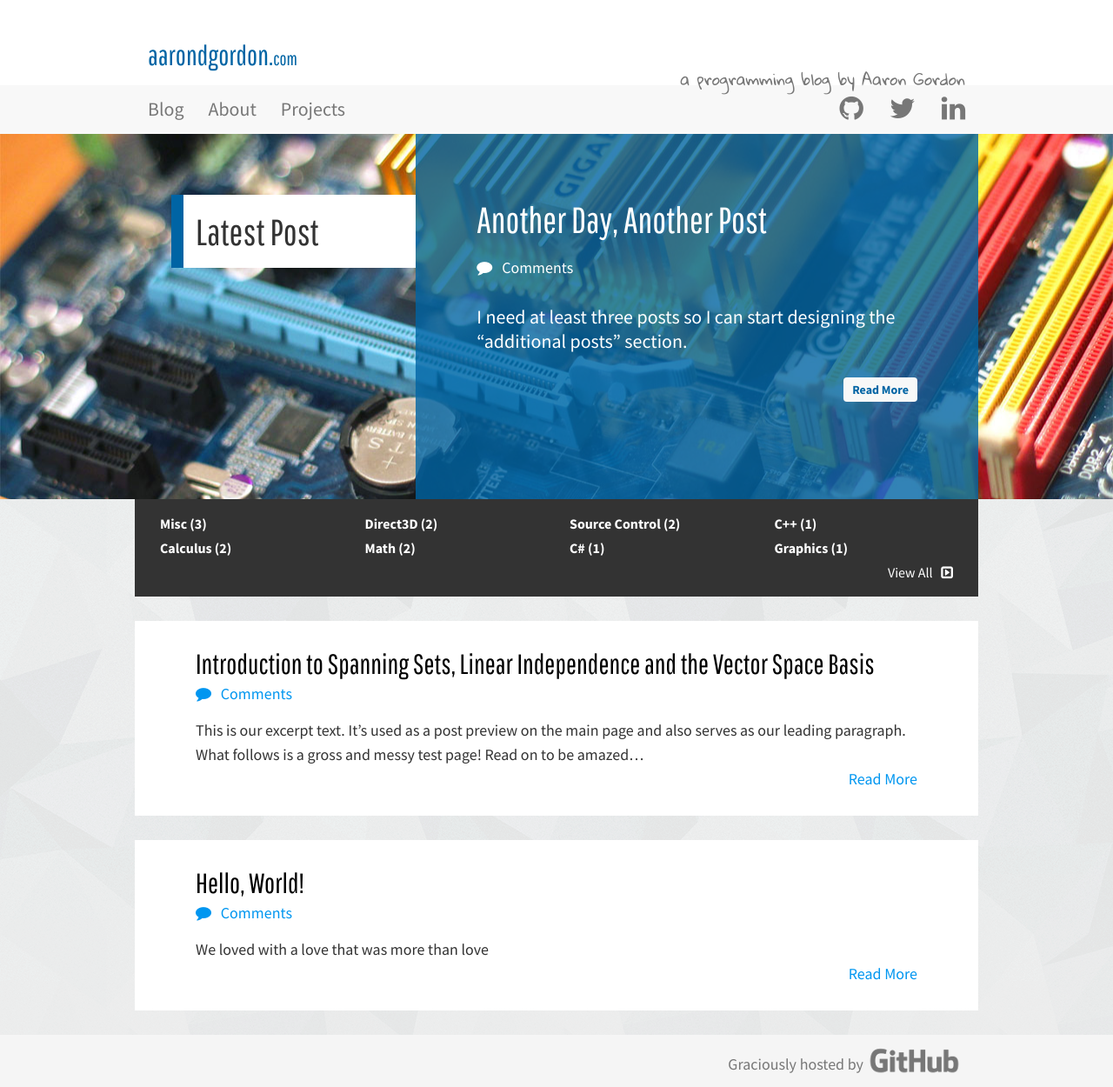
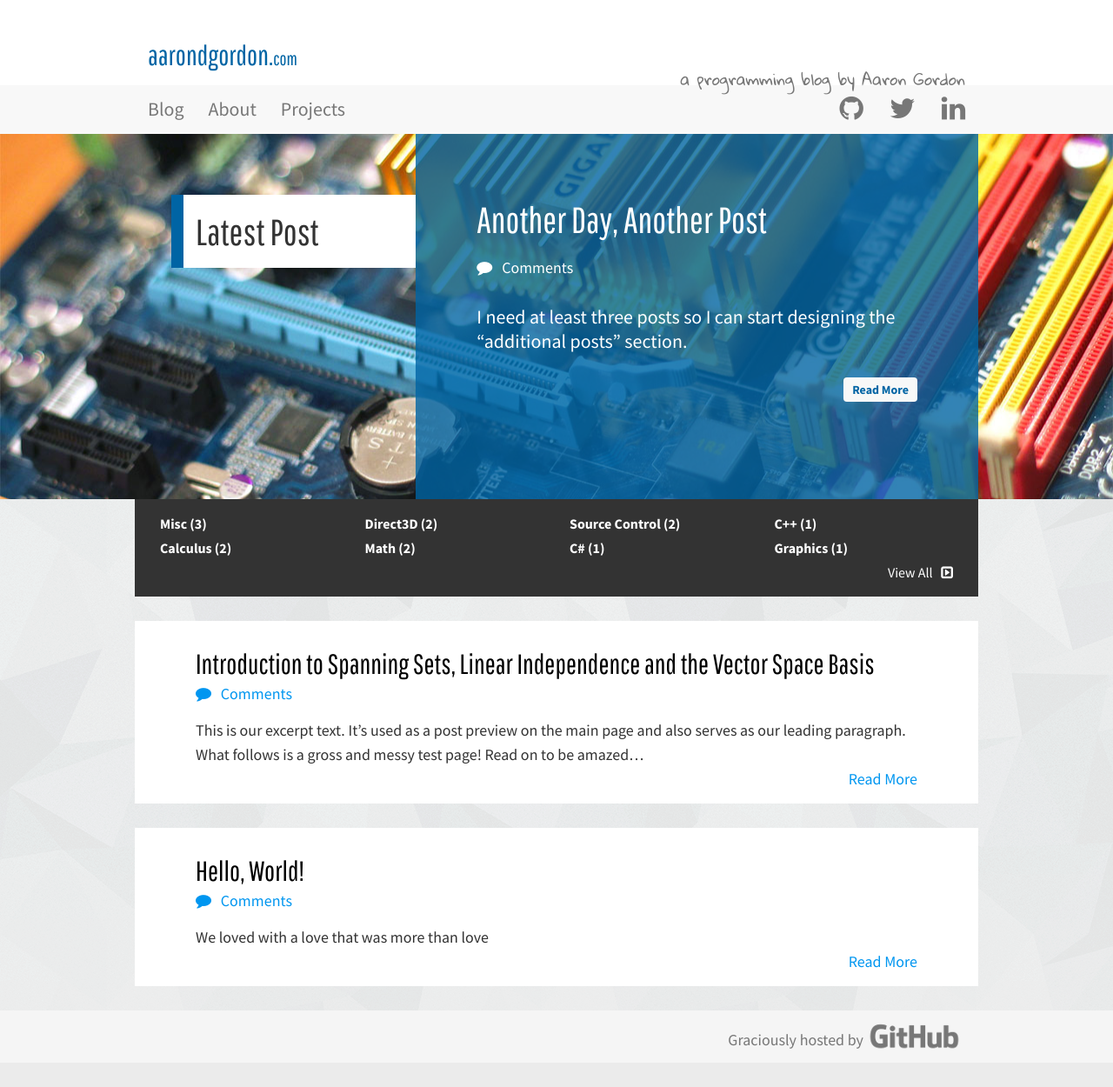
Before and after one commit to aarondgordon/aarondgordon.github.io, a Jekyll site: the page built from index.md, in a window 1280 px wide. Shown: the whole page at 87% size. Built offline with Jekyll 4.4.1, drawn with Linux system fonts in a browser that asks for light colours; nearby versions of some CDN libraries; comment, search, counter and statistics services are not loaded; after the commit the page ends 1222 px from its top, so only the background shows below that.

Commit message:
Removed padding from post-preview-read-more

```diff
--- a/assets/css/layout.css
+++ b/assets/css/layout.css
@@ -247,7 +247,6 @@ a.btn-cover:hover, a.btn-cover:active {
 
 .post-preview-read-more {
   text-align: right;
-  padding-bottom: 0.778em; /* 1 x baseline | 14px/18px */
 }
 
 .container-content-wrapper {
```
